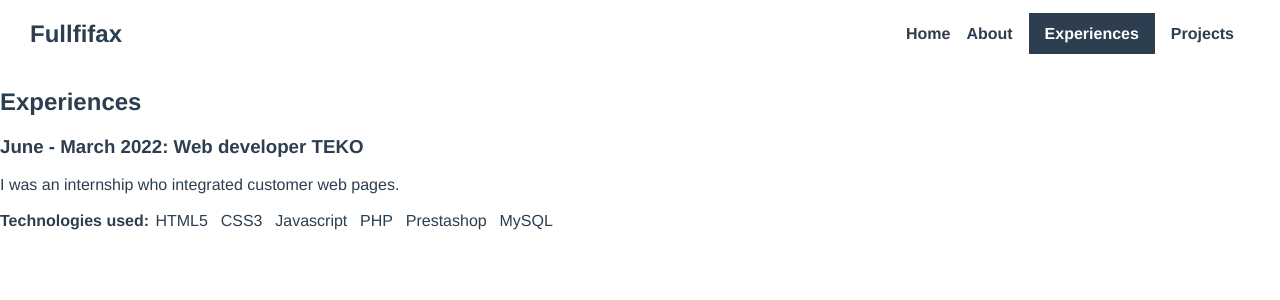
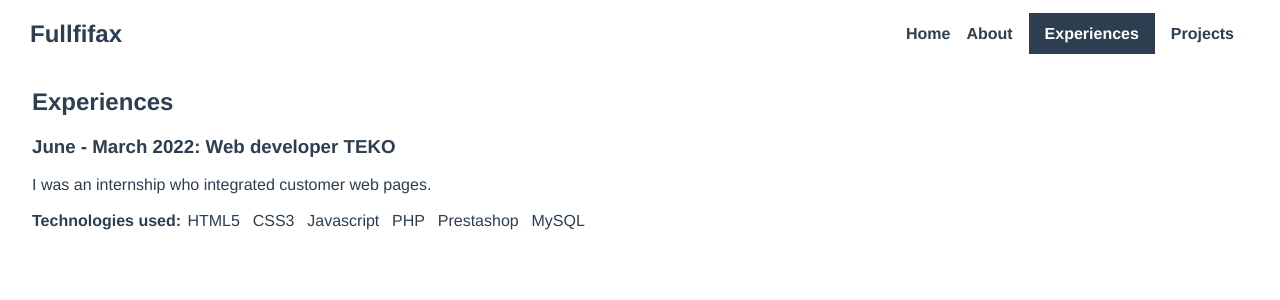
Before and after one commit to Fullfifax/vue-router, a Vue app: page /experiences in a window 1280 px wide. Shown: the top 300 px of the page. Built offline with nearby package versions, Linux system fonts and the light colour scheme.

Commit message:
stylize pages

```diff
--- a/src/App.vue
+++ b/src/App.vue
@@ -41,4 +41,10 @@ nav a.router-link-exact-active {
   color: white;
   padding: 12px 16px;
 }
+nav a:hover {
+  background-color: #2c3e50;
+  color: white;
+  opacity: 0.5;
+  padding: 12px 16px;
+}
 </style>
--- a/src/views/AboutView.vue
+++ b/src/views/AboutView.vue
@@ -4,3 +4,9 @@
     <p>I am Fenofifaliana, <span class="junior-dev">Junior Developer</span>, and an autonomous self taught.</p>
   </div>
 </template>
+
+<style>
+.about {
+  text-align: center;
+}
+</style>
--- a/src/views/ExperiencesView.vue
+++ b/src/views/ExperiencesView.vue
@@ -1,6 +1,6 @@
 <template>
-    <h2>Experiences</h2>
-    <div v-for="experience in experiences" :key="experience.id">
+    <div class="exp" v-for="experience in experiences">
+        <h2>Experiences</h2>
         <h3>
             {{ experience.period }} {{ experience.year }}: {{ experience.occupation }} {{ experience.place }}
         </h3>
@@ -54,4 +54,7 @@ export default {
 .tech-used p {
     margin: 0 0.4em;
 }
+.exp {
+    margin: 0 2em;
+}
 </style>
--- a/src/views/projects/ProjectsDetails.vue
+++ b/src/views/projects/ProjectsDetails.vue
@@ -1,10 +1,10 @@
 <template>
-    <p>The project id is {{ id }}</p>
+    <p class="p-id">The project id is {{ id }}</p>
 </template>
 
 <script>
 export default {
-    props:['id']
+    props:['id', 'type']
     /*
     data() {
         return {
@@ -16,4 +16,7 @@ export default {
 </script>
 
 <style>
+.p-id {
+    text-align: center;
+}
 </style>
```
